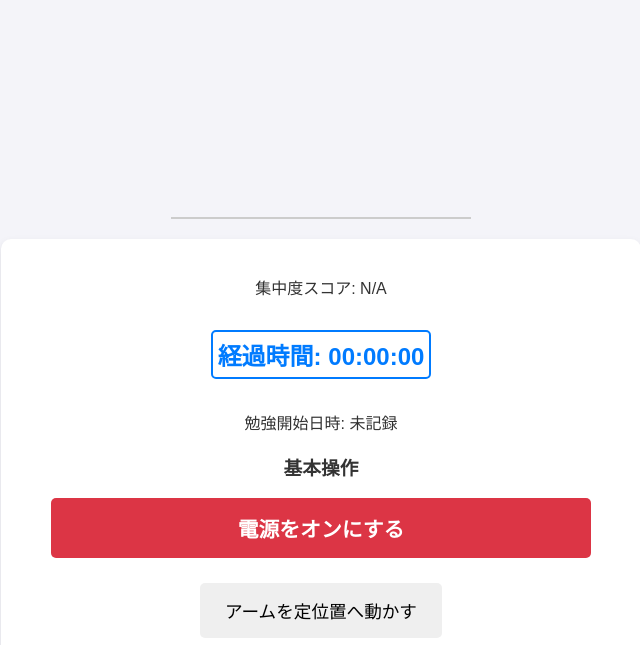
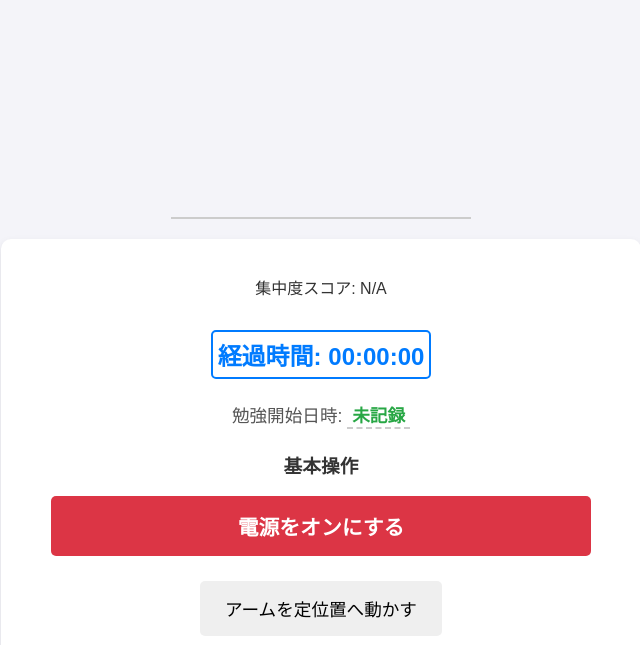
Before and after one commit to yuuseiya/robot-site, a plain HTML site: page index.html in a window 1280 px wide. Shown: the part 155-800 px from the top of the page, without its empty margins (319-959 px from the left). Drawn offline with nearby package versions, Linux system fonts and the light colour scheme; no server answers.

Commit message:
Update illuminatingrobot.css

```diff
--- a/illuminatingrobot.css
+++ b/illuminatingrobot.css
@@ -175,3 +175,25 @@ button {
     opacity: 0; /* 非表示 */
     animation: none;
 }
+
+/* ------------------------------------ */
+/* 勉強開始日時 (Study Start Log) のスタイル */
+/* ------------------------------------ */
+
+/* 勉強開始日時全体を囲むPタグのスタイル */
+#study-start-log-container {
+    font-size: 1.1em; /* 経過時間より少し小さく */
+    color: #555;
+    margin: 5px 0 15px 0; /* 経過時間との間隔を調整 */
+    padding: 3px 0;
+    display: block; /* 常に幅全体を使う */
+}
+
+/* 実際の日時部分のスタイル */
+#study-start-time {
+    font-weight: bold;
+    color: #28a745; /* 電源オン時と同じ緑色で「開始」を強調 */
+    display: inline-block;
+    padding: 0 5px;
+    border-bottom: 2px dashed #ccc; /* 記録として目立たせる */
+}
```
